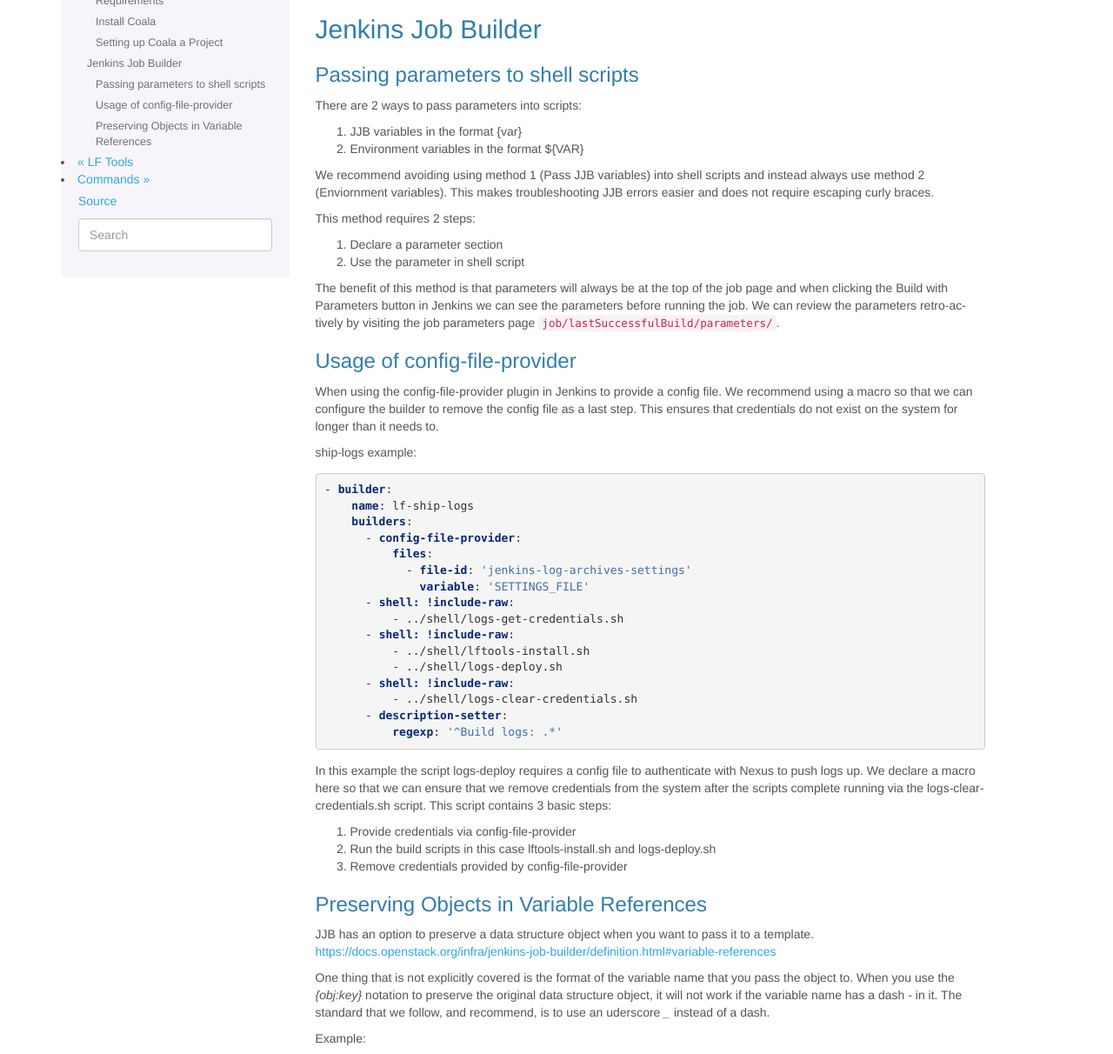
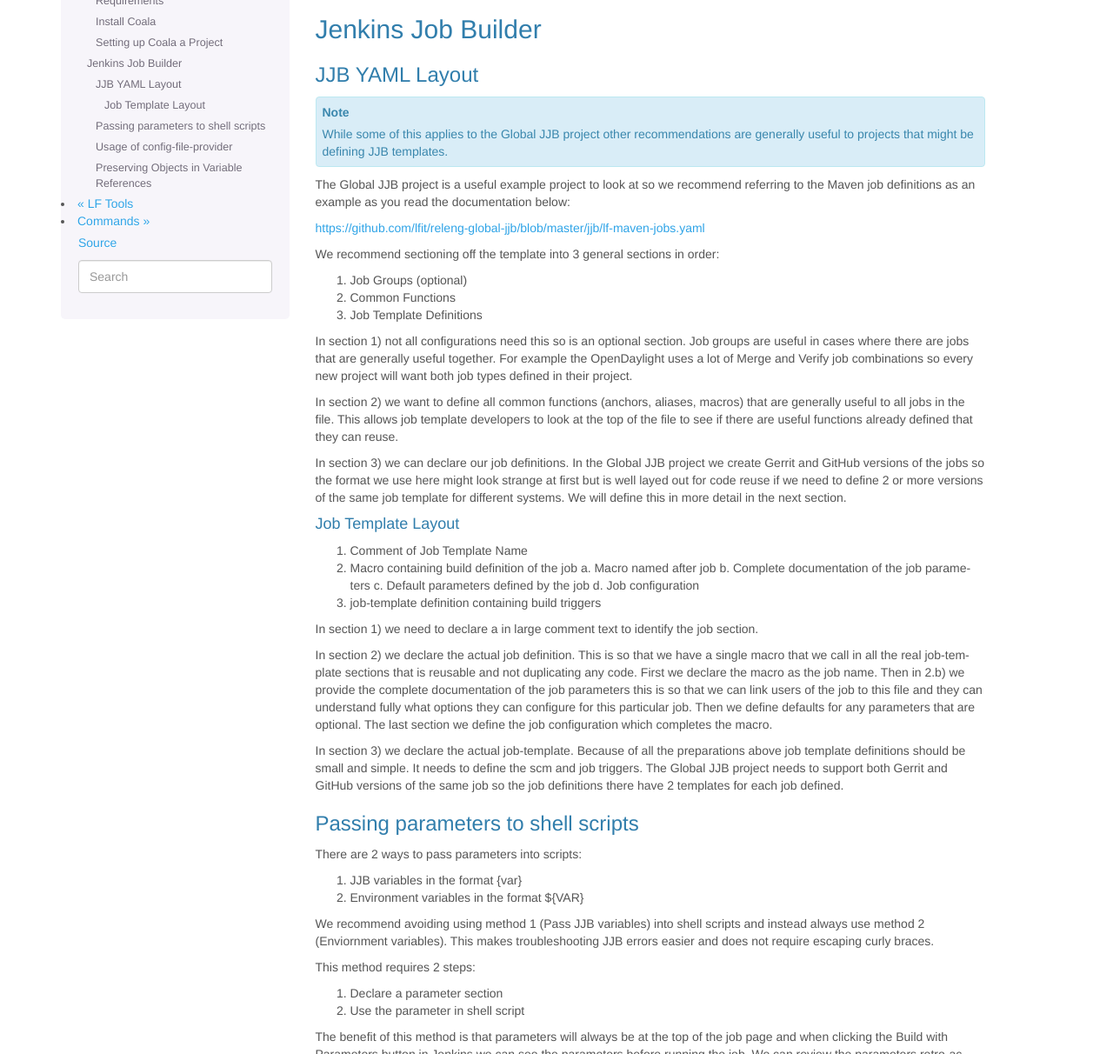
Before and after one commit to lfit/releng-lftools, a Sphinx documentation site: the page built from docs/best-practices.rst, in a window 1280 px wide and 1400 px high, scrolled down 1810 px, cut to the strip 188-1400 px from the top of the window. Shown: the whole strip at 87% size. Built offline with Sphinx 7.4.7, drawn with Linux system fonts in a browser that asks for light colours; pages that are not in the unit, such as notebooks, are missing from menus.

Commit message:
Add a best practice for JJB templates
Having maintained global-jjb for awhile we have realised some good
design patterns that makes maintaining the global-jjb project easier.
This is an attempt to document these as best practices.

Issue: RELENG-414
Change-Id: I773e227d47a532499bad643f771c88edd45af236
Signed-off-by: Thanh Ha <thanh.ha@linuxfoundation.org>

```diff
--- a/docs/best-practices.rst
+++ b/docs/best-practices.rst
@@ -131,6 +131,73 @@
 Jenkins Job Builder
 ===================
 
+JJB YAML Layout
+---------------
+
+.. note::
+
+    While some of this applies to the Global JJB project other recommendations
+    are generally useful to projects that might be defining JJB templates.
+
+The Global JJB project is a useful example project to look at so we recommend
+referring to the Maven job definitions as an example as you read the
+documentation below:
+
+https://github.com/lfit/releng-global-jjb/blob/master/jjb/lf-maven-jobs.yaml
+
+We recommend sectioning off the template into 3 general sections in order:
+
+1. Job Groups (optional)
+2. Common Functions
+3. Job Template Definitions
+
+In section 1) not all configurations need this so is an optional section. Job
+groups are useful in cases where there are jobs that are generally useful
+together. For example the OpenDaylight uses a lot of Merge and Verify job
+combinations so every new project will want both job types defined in their
+project.
+
+In section 2) we want to define all common functions (anchors, aliases, macros)
+that are generally useful to all jobs in the file. This allows job template
+developers to look at the top of the file to see if there are useful functions
+already defined that they can reuse.
+
+In section 3) we can declare our job definitions. In the Global JJB project we
+create Gerrit and GitHub versions of the jobs so the format we use here
+might look strange at first but is well layed out for code reuse if we need to
+define 2 or more versions of the same job template for different systems. We
+will define this in more detail in the next section.
+
+Job Template Layout
+^^^^^^^^^^^^^^^^^^^
+
+1. Comment of Job Template Name
+2. Macro containing build definition of the job
+   a. Macro named after job
+   b. Complete documentation of the job parameters
+   c. Default parameters defined by the job
+   d. Job configuration
+3. job-template definition containing build triggers
+
+In section 1) we need to declare a in large comment text to identify the job
+section.
+
+In section 2) we declare the actual job definition. This is so that we have a
+single macro that we call in all the real job-template sections that is
+reusable and not duplicating any code. First we declare the macro as the job
+name. Then in 2.b) we provide the complete documentation of the job parameters
+this is so that we can link users of the job to this file and they can
+understand fully what options they can configure for this particular job.
+Then we define defaults for any parameters that are optional. The last section
+we define the job configuration which completes the macro.
+
+In section 3) we declare the actual job-template. Because of all the
+preparations above job template definitions should be small and simple. It
+needs to define the scm and job triggers. The Global JJB project needs to
+support both Gerrit and GitHub versions of the same job so the job definitions
+there have 2 templates for each job defined.
+
+
 Passing parameters to shell scripts
 -----------------------------------
 
```
